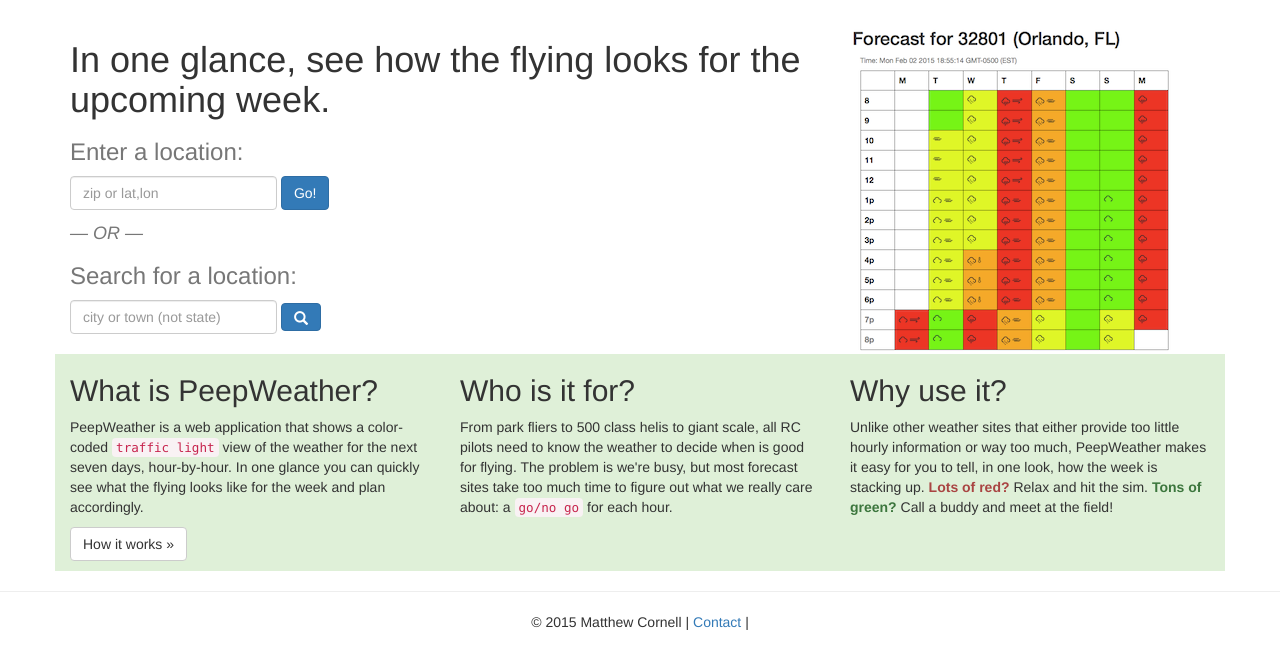
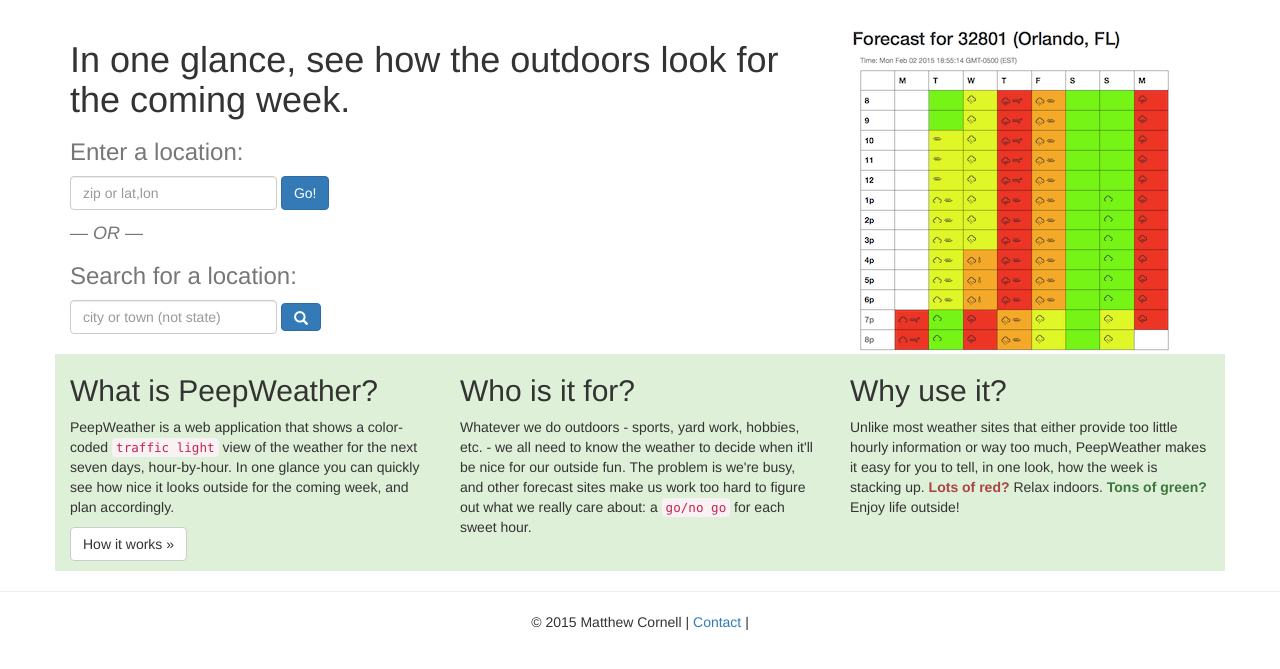
Before and after one commit to matthewcornell/peepweather, a Flask app: page / in a window 1280 px wide. Shown: the part 52-721 px from the top of the page. Run offline with Flask 2, Linux system fonts and the light colour scheme; some libraries are stand-ins or nearby versions.

Commit message:
generic copy - not sure how I like it

```diff
--- a/app/templates/index.html
+++ b/app/templates/index.html
@@ -22,7 +22,7 @@
         <div class="row">
             <!-- left column: search -->
             <div class="col-md-8">
-                <h1>In one glance, see how the flying looks for the upcoming week.</h1>
+                <h1>In one glance, see how the outdoors look for the coming week.</h1>
 
                 <!-- enabled if geolocation permission given -->
                 <div id="latlon_form_id" class="hidden">
@@ -77,8 +77,8 @@
                 <h2>What is PeepWeather?</h2>
 
                 <p>PeepWeather is a web application that shows a color-coded <code>traffic light</code> view of the
-                    weather for the next seven days, hour-by-hour. In one glance you can quickly see what the flying
-                    looks like for the week and plan accordingly.</p>
+                    weather for the next seven days, hour-by-hour. In one glance you can quickly see how nice it looks
+                    outside for the coming week, and plan accordingly.</p>
 
                 <p><a class="btn btn-default" href="{{ url_for('showHowItWorks') }}" role="button">How it
                     works &raquo;</a></p>
@@ -86,17 +86,18 @@
             <div class="col-md-4">
                 <h2>Who is it for?</h2>
 
-                <p>From park fliers to 500 class helis to giant scale, all RC pilots need to know the weather
-                    to decide when is good for flying. The problem is we're busy, but most forecast sites take too
-                    much time to figure out what we really care about: a <code>go/no go</code> for each hour.</p>
+                <p>Whatever we do outdoors - sports, yard work, hobbies, etc. - we all need to know the weather to
+                    decide when it'll be nice for our outside fun. The problem is we're busy, and other forecast sites
+                    make us work too hard to figure out what we really care about: a <code>go/no go</code> for each
+                    sweet hour.</p>
             </div>
             <div class="col-md-4">
                 <h2>Why use it?</h2>
 
-                <p>Unlike other weather sites that either provide too little hourly information or way too much,
+                <p>Unlike most weather sites that either provide too little hourly information or way too much,
                     PeepWeather makes it easy for you to tell, in one look, how the week is stacking up.
-                    <strong class="text-danger">Lots of red?</strong> Relax and hit the sim.
-                    <strong class="text-success">Tons of green?</strong> Call a buddy and meet at the field!</p>
+                    <strong class="text-danger">Lots of red?</strong> Relax indoors. <strong class="text-success">Tons
+                        of green? </strong>Enjoy life outside!</p>
             </div>
         </div>
 
```
